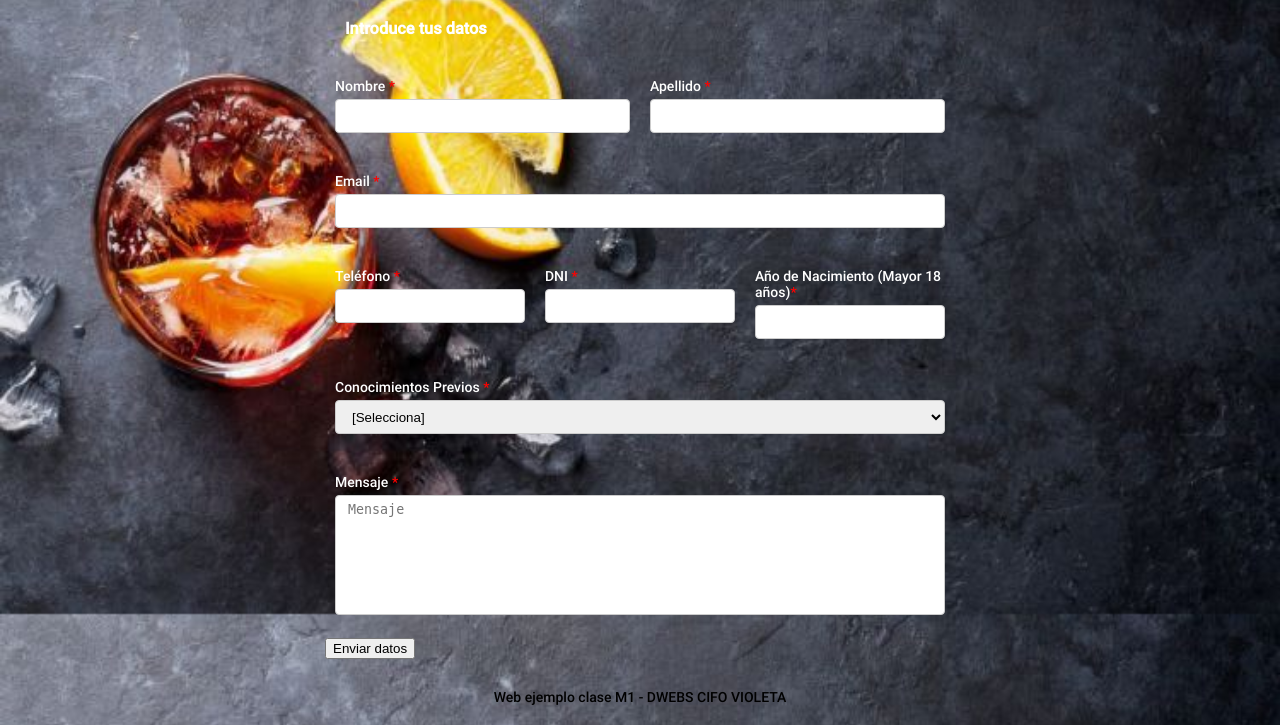
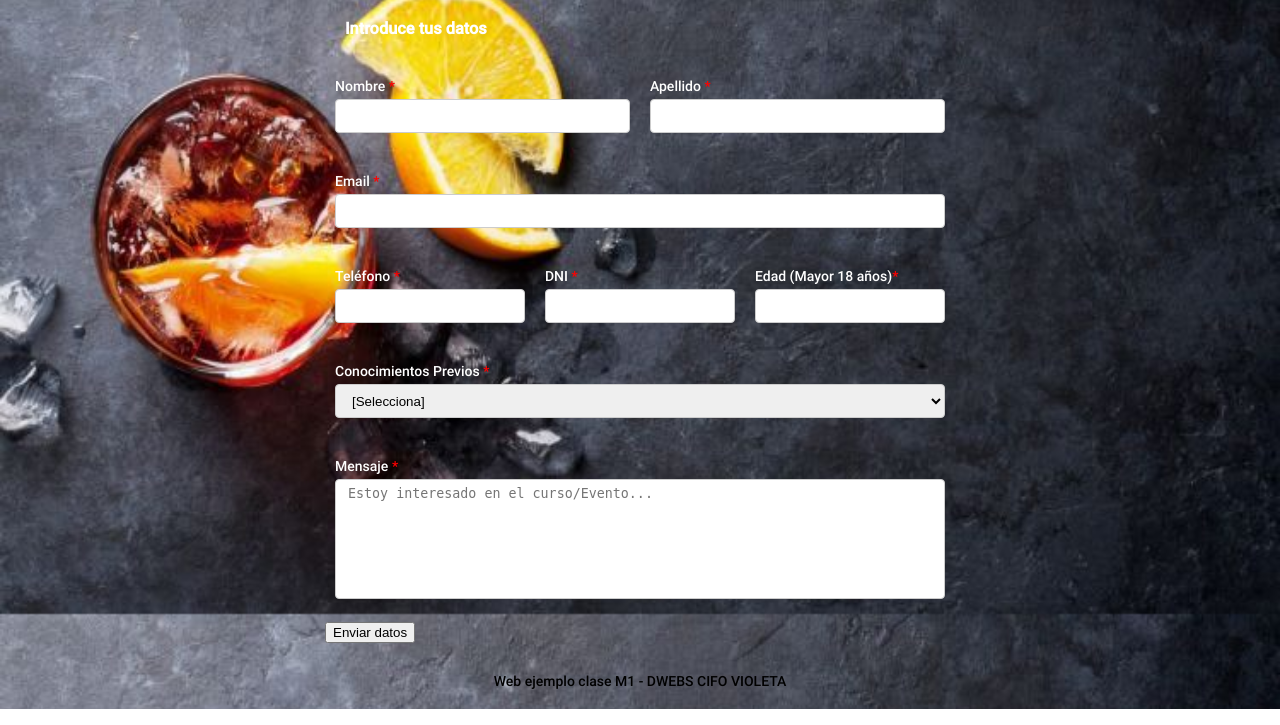
Before and after one commit to joseton/MF0493_3, a PHP site: page /contacto.html in a window 1280 px wide. Shown: the part 186-911 px from the top of the page. Run offline with PHP 8.4, Linux system fonts and the light colour scheme.

Commit message:
cambios de hoy

```diff
--- a/contacto.html
+++ b/contacto.html
@@ -66,7 +66,7 @@
                 <span class="result_dni"></span>
             </div>
             <div class="inputs_33">
-                <label for="any">Año de Nacimiento (Mayor 18 años)<span>*</span></label>
+                <label for="any">Edad (Mayor 18 años)<span>*</span></label>
                 <input type="text" id="any">
                 <span class="result_any"></span>
             </div>
@@ -84,7 +84,7 @@
             </div>
             <div class="inputs_100">
                 <label>Mensaje <span>*</span></label>
-                <textarea  placeholder="Mensaje" id="mensaje"></textarea>
+                <textarea  placeholder="Estoy interesado en el curso/Evento... " id="mensaje"></textarea>
                 <span class="result_mensaje"></span>
             </div>
             <button type="button" class="btn">Enviar datos</button>
--- a/css/index.css
+++ b/css/index.css
@@ -1,5 +1,7 @@
 /* ------------------------------------------------------------------------ */
 /* index.css: Estilos de la página index.html */
+/* ------------------------------------------------------------------------ */
+
 @keyframes tipsy {
   0 {
     transform: translateX(-50%) translateY(-50%) rotate(0deg);
```
